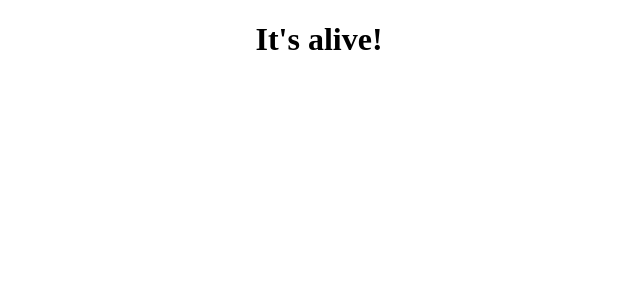
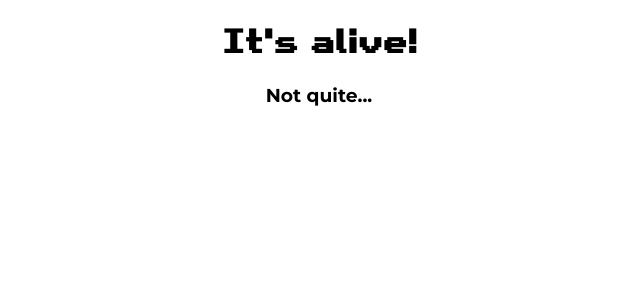
Before and after one commit to joeveiga/joeveiga.github.io, an Angular app: page / in a window 1280 px wide. Shown: the top 300 px of the page, without its empty margins (321-961 px from the left). Built offline with nearby package versions, Linux system fonts and the light colour scheme.

Commit message:
add fonts

```diff
--- a/src/app/app.component.ts
+++ b/src/app/app.component.ts
@@ -5,9 +5,20 @@ import { Component } from "@angular/core";
   template: `
     <div style="text-align:center" class="content">
       <h1>It's alive!</h1>
+      <h3>Not quite...</h3>
     </div>
     <router-outlet></router-outlet>
   `,
-  styles: [],
+  styles: [
+    `
+      h1 {
+        font-family: "Retro Gaming";
+      }
+
+      h3 {
+        font-family: "Montserrat";
+      }
+    `,
+  ],
 })
 export class AppComponent {}
--- a/src/styles.scss
+++ b/src/styles.scss
@@ -1 +1,13 @@
-/* You can add global styles to this file, and also import other style files */
+// Fonts
+@import url("https://fonts.googleapis.com/css2?family=Montserrat:wght@400;500;700&display=swap");
+@import url("https://fonts.googleapis.com/css2?family=Ubuntu:wght@700&display=swap");
+
+@font-face {
+  font-family: "Retro Gaming";
+  src: url("assets/fonts/Retro\ Gaming.ttf");
+}
+
+@font-face {
+  font-family: "Instructions";
+  src: url("assets/fonts/Instructions.ttf");
+}
```
Also changed, not shown: src/assets/fonts/Instructions.ttf (added), src/assets/fonts/Retro Gaming.ttf (added).
